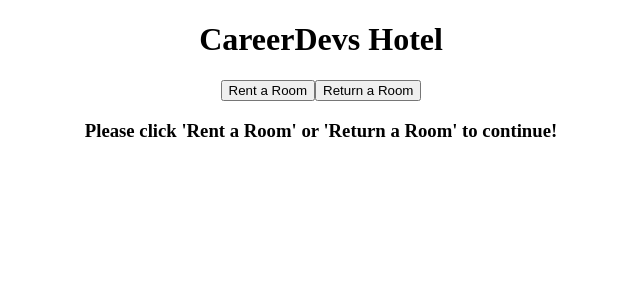
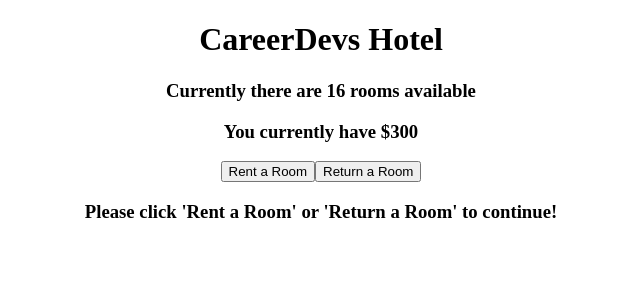
Before and after one commit to ChristianPari/CareerDevs-Hotel, a React (Create React App) app: page / in a window 1280 px wide. Shown: the top 300 px of the page, without its empty margins (319-959 px from the left). Built offline with nearby package versions, Linux system fonts and the light colour scheme.

Commit message:
Implemented new UserMoneyContext throughout app, rent subtracts money, return adds it back, and navBar displays how much the user has

```diff
--- a/src/Components/NavBar.js
+++ b/src/Components/NavBar.js
@@ -6,15 +6,29 @@ import Button from './Button'
 
 // contexts
 import { useActionUpdate } from '../Contexts/ActionContext'
+import { useRooms } from '../Contexts/RoomContext'
+import { useMoney } from '../Contexts/UserMoneyContext'
 
 export default function NavBar() {
   const actionUpdate = useActionUpdate()
+  const rooms = useRooms()
+  const roomsAvailable = available(rooms)
+  const userMoney = useMoney()
+
 
   return (
     <div>
       <Text
         tag='h1'
         text='CareerDevs Hotel'
+      />
+      <Text
+        tag='h3'
+        text={`Currently there are ${roomsAvailable} rooms available`}
+      />
+      <Text
+        tag='h3'
+        text={`You currently have $${userMoney}`}
       />
       <div className='action-btns'>
         <Button
@@ -33,3 +47,16 @@ export default function NavBar() {
     </div>
   )
 }
+
+function available(allRooms) {
+  let final = 0
+
+  allRooms.forEach(floor => {
+    floor.forEach(room => {
+      if (room.renter === null)
+        final += 1
+    });
+  });
+
+  return final
+}
--- a/src/Components/Rent.js
+++ b/src/Components/Rent.js
@@ -1,29 +1,47 @@
-// TODO Make the component only display the button if there are available rooms, otherwise display a default msg
 import React from 'react'
 
 // components
 import Button from './Button'
+import Text from './Text'
 
 // contexts
 import { useActionUpdate } from '../Contexts/ActionContext'
 import { useRooms, useRoomsUpdate } from '../Contexts/RoomContext'
+import { useMoneyUpdate } from '../Contexts/UserMoneyContext'
 
 export default function Rent() {
   const actionUpdate = useActionUpdate()
   const allRooms = useRooms()
   const roomsUpdater = useRoomsUpdate().rentRoom
+  const roomsAvailable = checkAvailable(allRooms)
+  const moneyUpdater = useMoneyUpdate()
 
   return (
     <div className='rent'>
+      { roomsAvailable ?
         <Button
           label='Express Checkout'
           onClick={() => {
-          const name = prompt('Enter your name!')
+            let name = prompt('Enter your name!')
+            if (name === null)
+              return
+            if (name.length > 20 || name.length <= 0)
+              name = prompt('Name cannot exceed 20 characters or be blank, enter again!')
             const room = rentCheapest(allRooms, name)
-          roomsUpdater(room, name)
+            const valid = moneyUpdater(room.price)
+            if (valid === undefined) {
+              roomsUpdater(room.room, name)
               actionUpdate('')
+            } else {
+              alert(valid)
+            }
           }}
+        /> :
+        <Text
+          tag='h2'
+          text='Unfortunately there are no available rooms, check back later'
         />
+      }
     </div>
   )
 }
@@ -48,5 +66,18 @@ function rentCheapest(allRooms, name) {
     });
   });
 
-  return cheapestRoom.room
+  return cheapestRoom
 }
+
+function checkAvailable(allRooms) {
+  let final = false
+
+  allRooms.forEach(floor => {
+    floor.forEach(room => {
+      if (room.renter === null)
+        final = true
+    });
+  });
+
+  return final
+}
--- a/src/Components/Return.js
+++ b/src/Components/Return.js
@@ -7,11 +7,13 @@ import Button from './Button'
 // contexts
 import { useActionUpdate } from '../Contexts/ActionContext'
 import { useRooms, useRoomsUpdate } from '../Contexts/RoomContext'
+import { useMoneyUpdate } from '../Contexts/UserMoneyContext'
 
 export default function Return() {
   const actionUpdater = useActionUpdate()
   const roomsUpdater = useRoomsUpdate().returnRoom
   const allRooms = useRooms()
+  const moneyUpdater = useMoneyUpdate()
 
   const unavailableRooms = []
   allRooms.forEach(floor => {
@@ -24,7 +26,7 @@ export default function Return() {
   return (
     <div
       className='return'
-      style={{}}
+      style={{...returnStyle}}
     >
       {unavailableRooms.length !== 0 ?
         unavailableRooms.map(room => {
@@ -32,6 +34,7 @@ export default function Return() {
             <div
               className='rented'
               id={room.room}
+              style={{...roomStyle}}
             >
               <Text
                 tag='h3'
@@ -48,8 +51,10 @@ export default function Return() {
                   const process = roomsUpdater(room.room, name)
                   if (process !== undefined)
                     alert(process)
-                  else
-                  actionUpdater('')
+                  else {
+                    moneyUpdater(room.price, 'return')
+                    actionUpdater('')
+                  }
                 }}
               />
             </div>
@@ -65,3 +70,14 @@ export default function Return() {
     </div>
   )
 }
+
+const returnStyle = {
+  display: 'flex',
+  flexWrap: 'wrap',
+  justifyContent: 'center',
+  margin: '1%'
+}
+
+const roomStyle = {
+  margin: '1%'
+}
```
Lines whose indentation alone changed are shown as unchanged.
